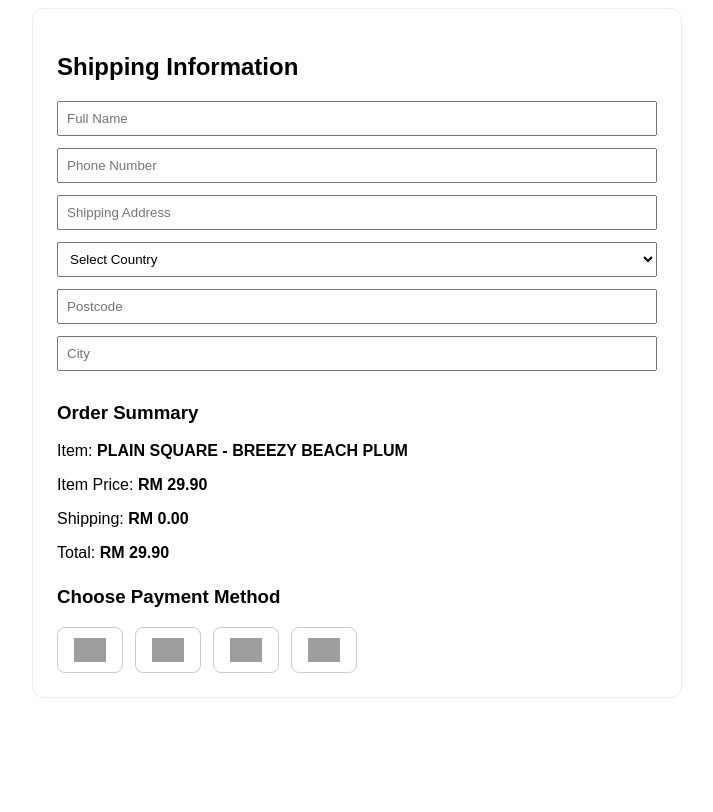
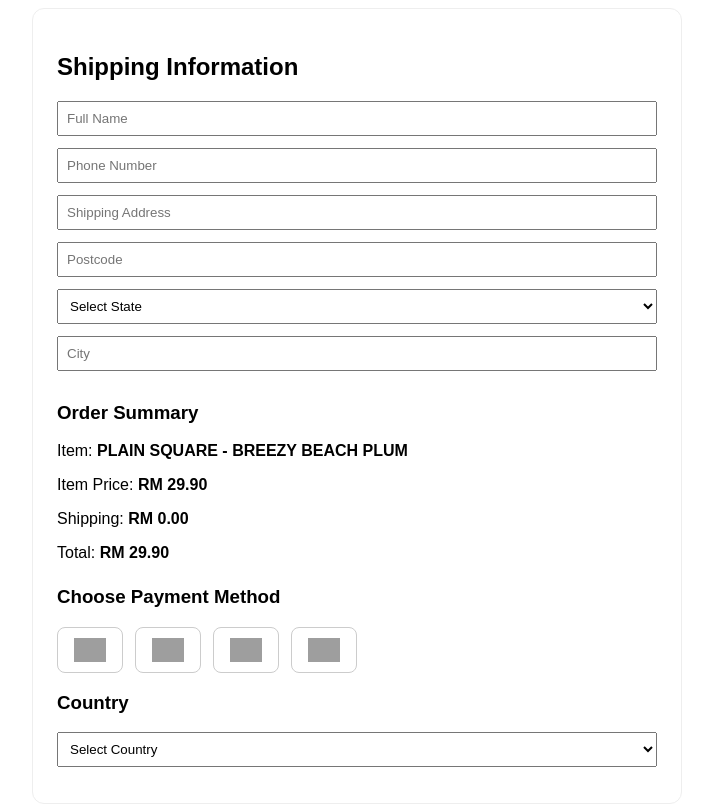
Before and after one commit to lyanadyana/stripe-fpx-checkout, a website: page index.html in a window 1280 px wide. Shown: the whole page, without its empty margins (283-996 px from the left). Drawn offline with Linux system fonts and the light colour scheme; grey boxes are pictures that could not be loaded.

Commit message:
Update index.html

```diff
--- a/index.html
+++ b/index.html
@@ -4,18 +4,11 @@
   <input id="phone" placeholder="Phone Number" style="width: 100%; margin-bottom: 12px; padding: 8px;">
   <input id="address" placeholder="Shipping Address" style="width: 100%; margin-bottom: 12px; padding: 8px;">
 
-  <!-- Input untuk Negara -->
-  <select id="country" style="width: 100%; margin-bottom: 12px; padding: 8px;">
-    <option value="">Select Country</option>
-    <option value="malaysia">Malaysia</option>
-    <option value="other">Other</option>
-  </select>
-
   <!-- Input untuk Postcode -->
   <input id="postcode" placeholder="Postcode" style="width: 100%; margin-bottom: 12px; padding: 8px;">
 
-  <!-- Dropdown untuk State (Negeri) - Default tidak muncul -->
-  <select id="state" style="width: 100%; margin-bottom: 12px; padding: 8px; display: none;">
+  <!-- Dropdown untuk State (Negeri) -->
+  <select id="state" style="width: 100%; margin-bottom: 12px; padding: 8px;">
     <option value="">Select State</option>
     <!-- Semenanjung Malaysia -->
     <option value="selangor">Selangor</option>
@@ -36,6 +29,9 @@
     <option value="sabah">Sabah</option>
     <option value="sarawak">Sarawak</option>
     <option value="labuan">Labuan</option>
+
+    <!-- Pilihan "Other" untuk negeri yang tidak terdapat dalam senarai -->
+    <option value="other">Other</option>
   </select>
 
   <!-- Input untuk State (manual, jika bukan Malaysia) -->
@@ -56,6 +52,14 @@
     <button onclick="pay('alipay')" class="pay-btn"><img src="https://static1.squarespace.com/static/6832bef596c05e4a77e1dd4f/t/687677c00057f916c516c4ca/1752594368748/62b1e77b56b6848f8bec9031.png" height="24" alt="Alipay"></button>
     <button onclick="pay('card')" class="pay-btn"><img src="https://static1.squarespace.com/static/6832bef596c05e4a77e1dd4f/t/687677f99df7ce1477a1b709/1752594425883/credit-or-debit-card-visa-mastercard-logo-hd-transparent-png--comdlpng6953127.jpg" height="24" alt="Card"></button>
   </div>
+
+  <!-- Form Negara di bawah -->
+  <h3>Country</h3>
+  <select id="country" style="width: 100%; margin-bottom: 12px; padding: 8px;">
+    <option value="">Select Country</option>
+    <option value="malaysia">Malaysia</option>
+    <option value="other">Other</option>
+  </select>
 </div>
 
 <style>
@@ -130,6 +134,12 @@
   }
 
   // Kemaskini penghantaran apabila negeri dipilih atau ditulis
+  document.getElementById("state").addEventListener("change", function () {
+    const stateInput = document.getElementById("state").value.trim(); // Ambil nilai negeri
+    updateShippingFeeAndTotal(stateInput);  // Kemas kini penghantaran berdasarkan negeri yang dipilih
+  });
+
+  // Kemaskini penghantaran apabila negara dipilih
   document.getElementById("country").addEventListener("change", function () {
     const country = document.getElementById("country").value;
 
@@ -142,12 +152,6 @@
       document.getElementById("state").style.display = "none";
       document.getElementById("stateManual").style.display = "block";
     }
-  });
-
-  // Kemaskini penghantaran apabila negeri dimasukkan
-  document.getElementById("state").addEventListener("change", function () {
-    const stateInput = document.getElementById("state").value.trim(); // Ambil nilai negeri
-    updateShippingFeeAndTotal(stateInput);  // Kemas kini penghantaran berdasarkan negeri yang dipilih
   });
 
   // Fungsi pembayaran apabila kaedah dipilih
```
